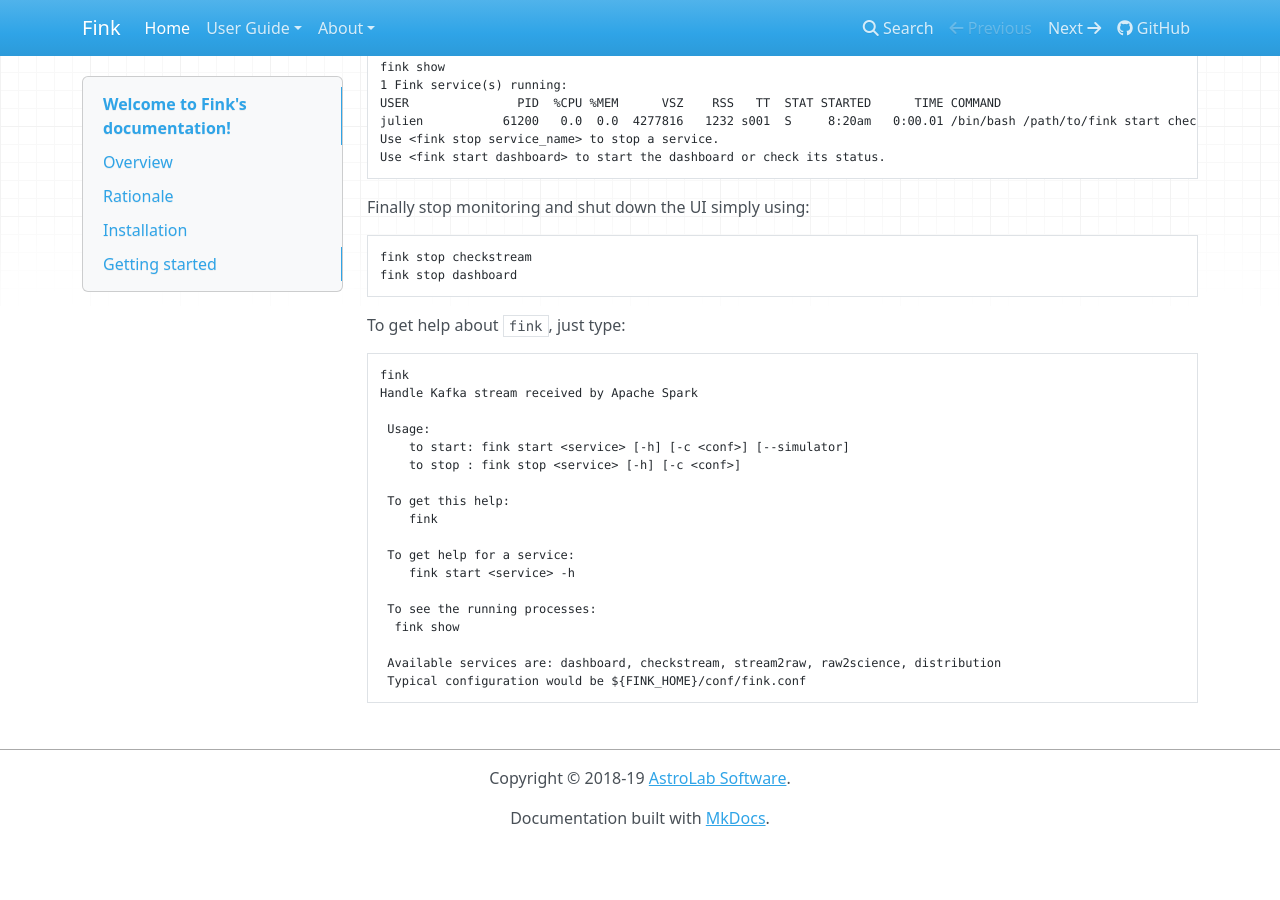
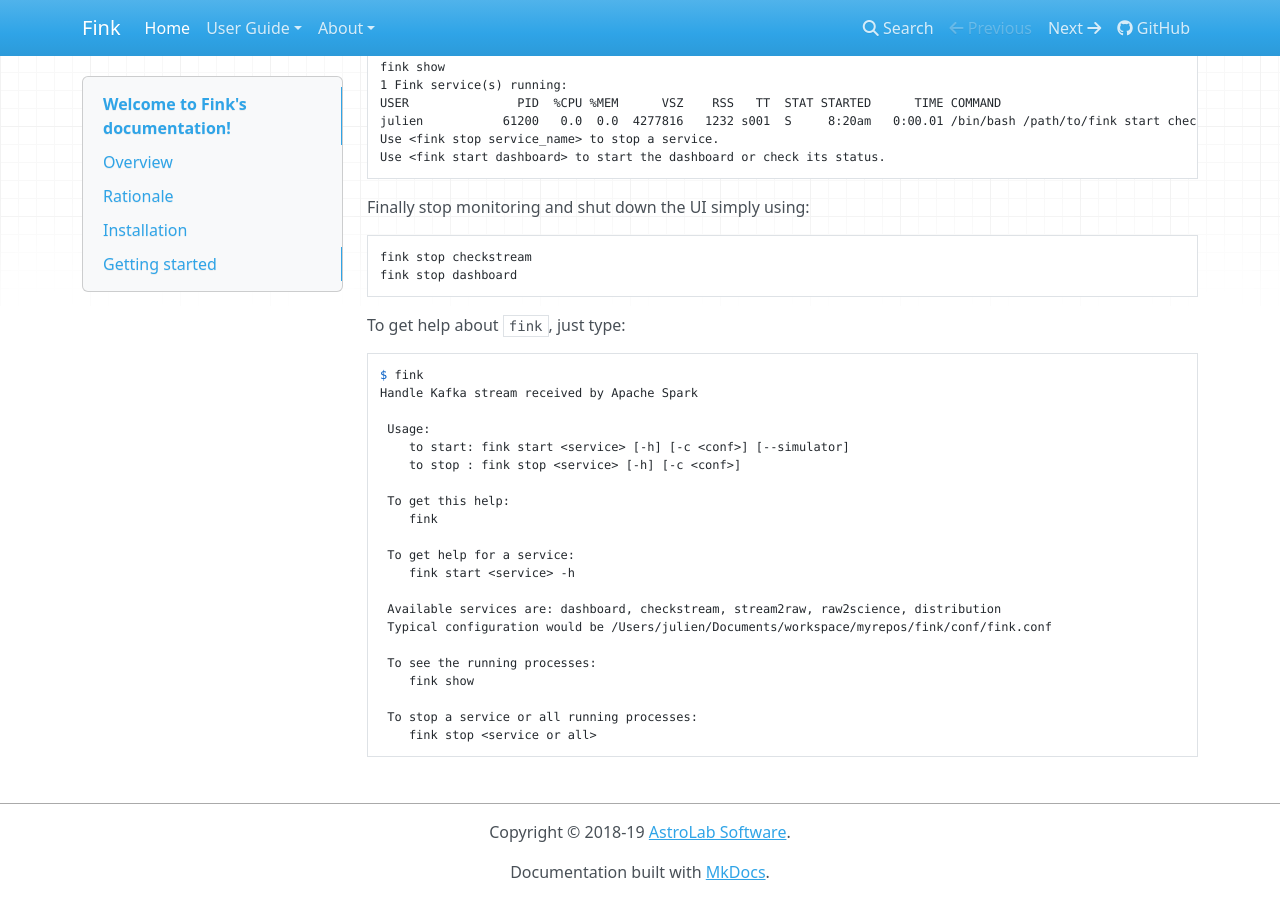
Before and after one commit to astrolabsoftware/fink, an MkDocs documentation site: the page built from docs/index.md, in a window 1280 px wide and 900 px high, scrolled down 2953 px. Built offline with MkDocs 1.6.1, drawn with Linux system fonts in a browser that asks for light colours; nearby versions of some CDN libraries; before the commit the page ends 3799 px from its top, so only the background shows below that.

Commit message:
Update the documentation with the new Fink helper

````diff
--- a/docs/index.md
+++ b/docs/index.md
@@ -140,7 +140,7 @@ fink stop dashboard
 To get help about `fink`, just type:
 
 ```shell
-fink
+$ fink
 Handle Kafka stream received by Apache Spark
 
  Usage:
@@ -153,9 +153,12 @@ Handle Kafka stream received by Apache Spark
  To get help for a service:
  	fink start <service> -h
 
+ Available services are: dashboard, checkstream, stream2raw, raw2science, distribution
+ Typical configuration would be /Users/julien/Documents/workspace/myrepos/fink/conf/fink.conf
+
  To see the running processes:
-  fink show
+ 	fink show
 
- Available services are: dashboard, checkstream, stream2raw, raw2science, distribution
- Typical configuration would be ${FINK_HOME}/conf/fink.conf
+ To stop a service or all running processes:
+ 	fink stop <service or all>
 ```
````
Also changed, not shown: docs/user_guide/howto.md (+31 -4 lines).
